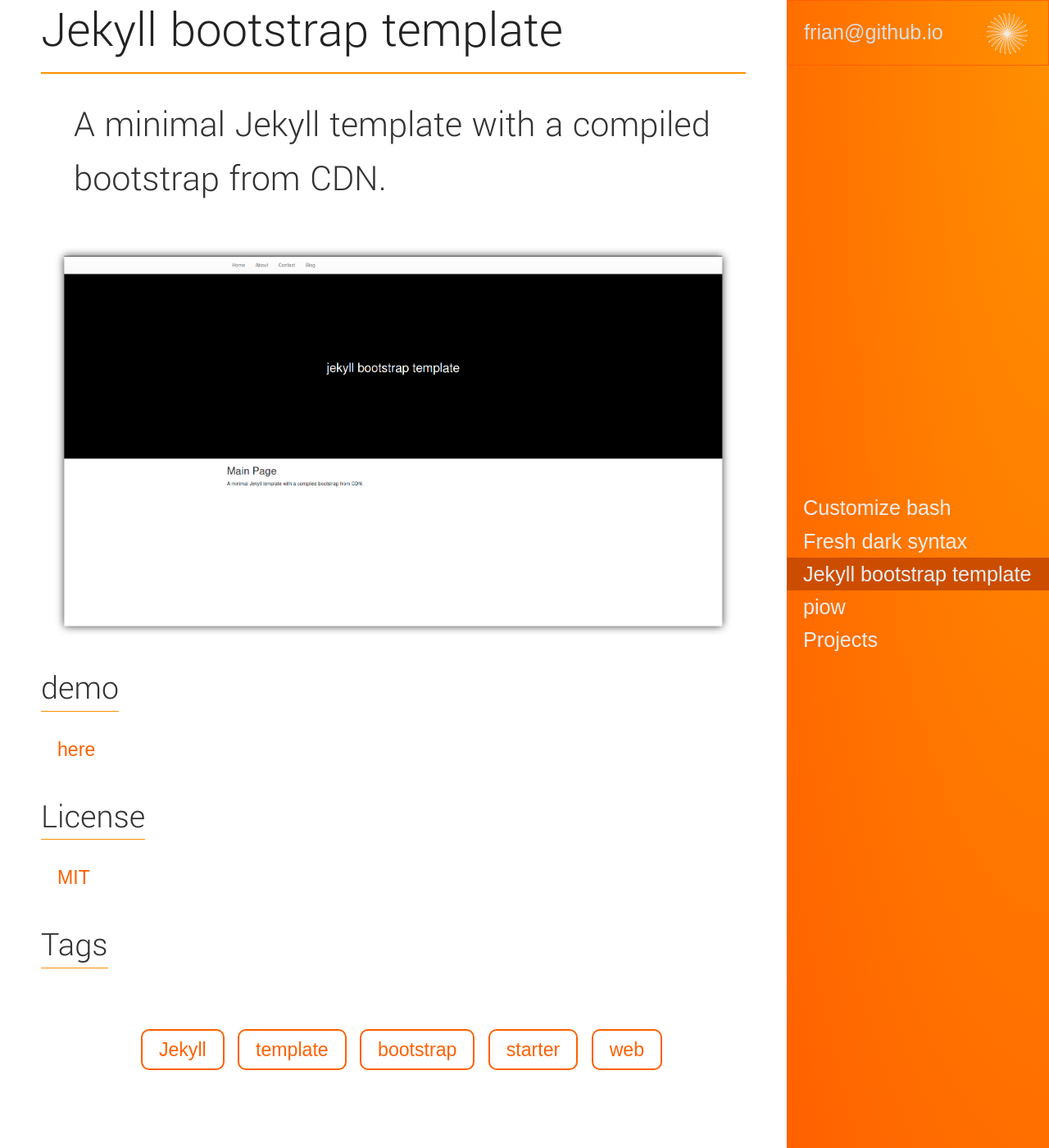
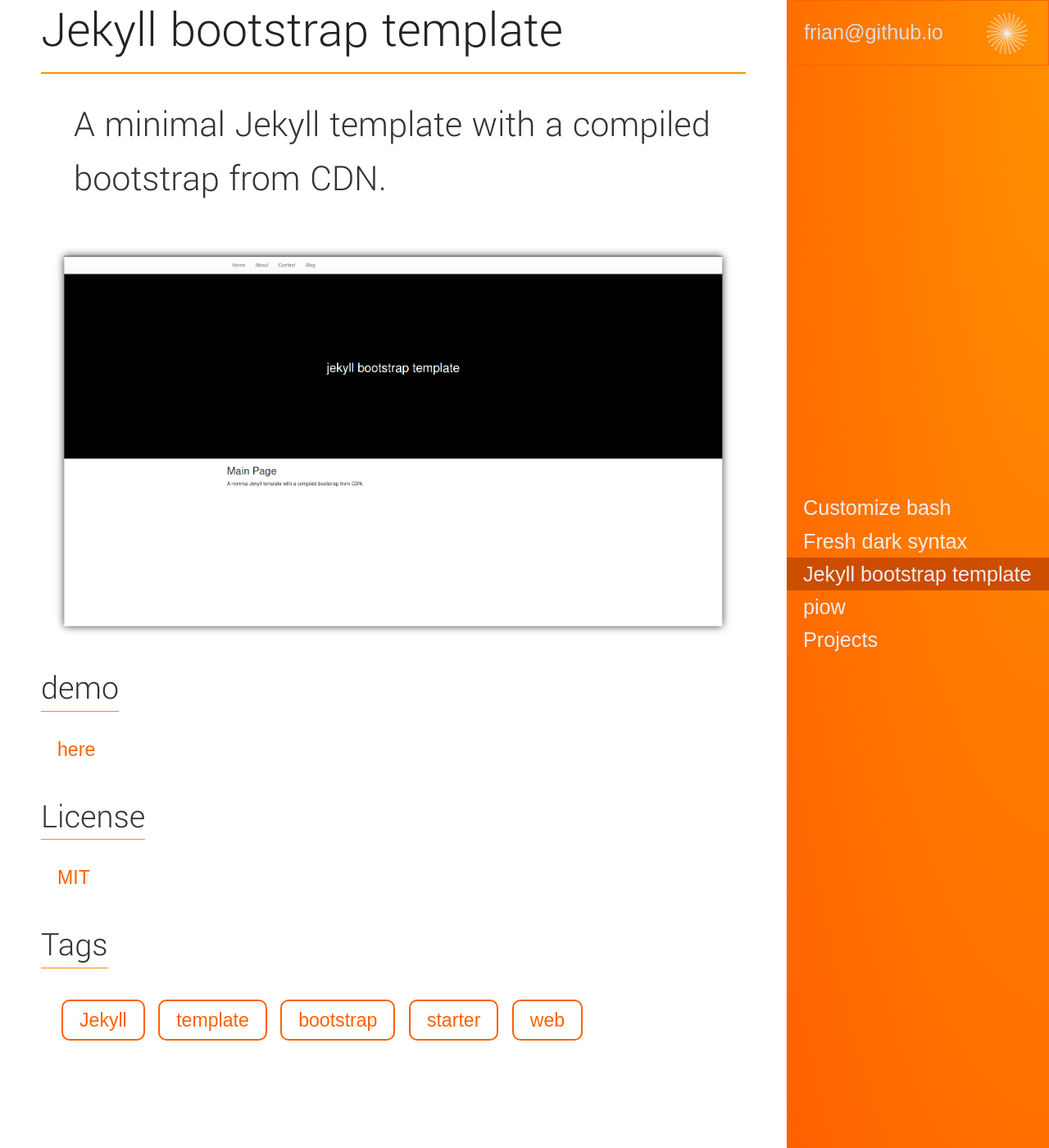
Before and after one commit to frian/frian.github.io, a Jekyll site: the page built from _pages/jekyll_boostrap_template.md, in a window 1280 px wide and 1400 px high, scrolled down 85 px. Shown: the whole window at 82% size. Built offline with Jekyll 4.4.1, drawn with Linux system fonts in a browser that asks for light colours; some web fonts are replaced.

Commit message:
cleaned tags css

```diff
--- a/_sass/_index.scss
+++ b/_sass/_index.scss
@@ -14,6 +14,8 @@
           $gradient-color-1
       )
     );
+
+    background-attachment: fixed;
 }
 
 
--- a/_sass/_layout.scss
+++ b/_sass/_layout.scss
@@ -147,46 +147,66 @@
 .tags {
     font-size: 90%;
     text-align: center;
-    margin: 30px 0;
-    line-height: 300%;
+    line-height: 250%;
     padding: 5px 0;
 }
 
 
 .pageTags {
-    font-size: 90%;
-    // text-align: center;
-    // margin: 30px 0;
-    line-height: 300%;
-    // padding: 5px 0;
+    text-align: left;
 }
 
-.indexTags {
-    top: 0;
-    left: 0;
-    width: 100%;
-    position: absolute;
-    font-size: 150%;
-    text-align: center;
-    margin: 30px 0;
-    line-height: 300%;
-    border: 1px solid white;
-}
+// .indexTags {
+//     top: 0;
+//     left: 0;
+//     width: 100%;
+//     position: absolute;
+//     font-size: 150%;
+//     text-align: center;
+//     margin: 30px 0;
+//     line-height: 300%;
+//     border: 1px solid white;
+// }
 
-.pageTags span {
+// .pageTags span {
+//     padding: 5px 10px;
+//     margin: 0 5px;
+//     color: $gradient-color-1;
+//     border: 2px solid $gradient-color-1;
+//     @include border-radius(10px);
+// }
+
+.tags span, .pageTags span {
     padding: 5px 10px;
-    margin: 0 5px;
-    color: $gradient-color-1;
-    border: 2px solid $gradient-color-1;
-    @include border-radius(10px);}
-
-.tags span {
-    padding: 5px 10px;
-    margin: 0 5px;
+    margin: 0 2px;
     color: $gradient-color-1;
     border: 2px solid $gradient-color-1;
     @include border-radius(10px);
 }
+
+
+.indexTagsContainer {
+    position: absolute;
+    top: 50%;
+    left: 50%;
+    width: 300px;
+    height: 200px;
+    margin-left: -150px;
+    margin-top: 120px;
+    font-size: 110%;
+}
+
+$indexTagsColor: #ddd;
+
+.indexTagsContainer .tags span {
+
+    line-height: 250%;
+    color: $indexTagsColor;
+    border: 2px solid $indexTagsColor;
+    @include border-radius(10px);
+    font-size: 150%;
+}
+
 
 @media (min-width: 768px) {
 
@@ -252,6 +272,23 @@
     .tags span, .pageTags span {
         padding: 10px 20px;
     }
+
+    .indexTagsContainer {
+        width: 600px;
+        height: 200px;
+        margin-left: -300px;
+        margin-top: 120px;
+        font-size: 110%;
+    }
+
+    .tags span, .pageTags span {
+        margin: 0 5px;
+    }
+
+    .indexTagsContainer .tags span {
+
+        line-height: 300%;
+    }
 }
 
 @media (min-width: 992px) {
```
